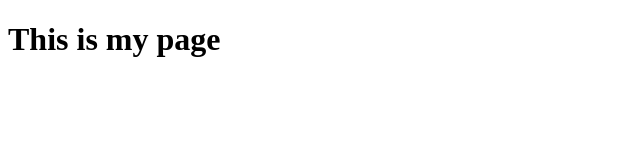
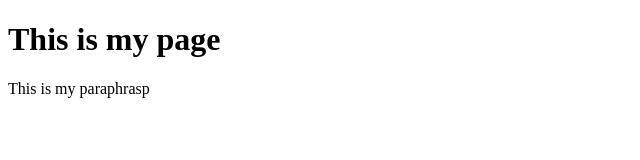
Before and after one commit to DatTien2107/git-test-01, a plain HTML site: page index.html in a window 1280 px wide. Shown: the whole page, without its empty margins (0-640 px from the left). Drawn offline with Linux system fonts and the light colour scheme.

Commit message:
Second commit

```diff
--- a/index.html
+++ b/index.html
@@ -9,5 +9,6 @@
     <h1>
         This is my page
     </h1>
+    <p> This is my paraphrasp</p>
 </body>
 </html>
```
